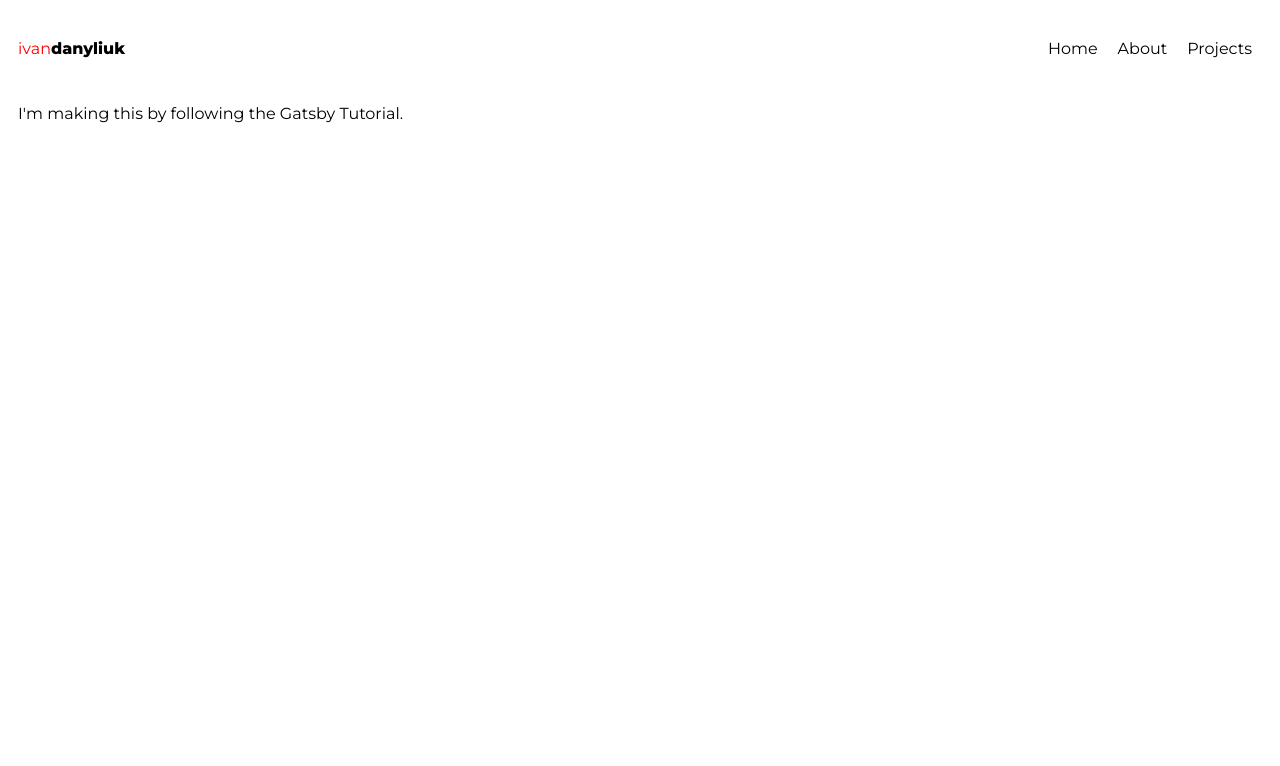
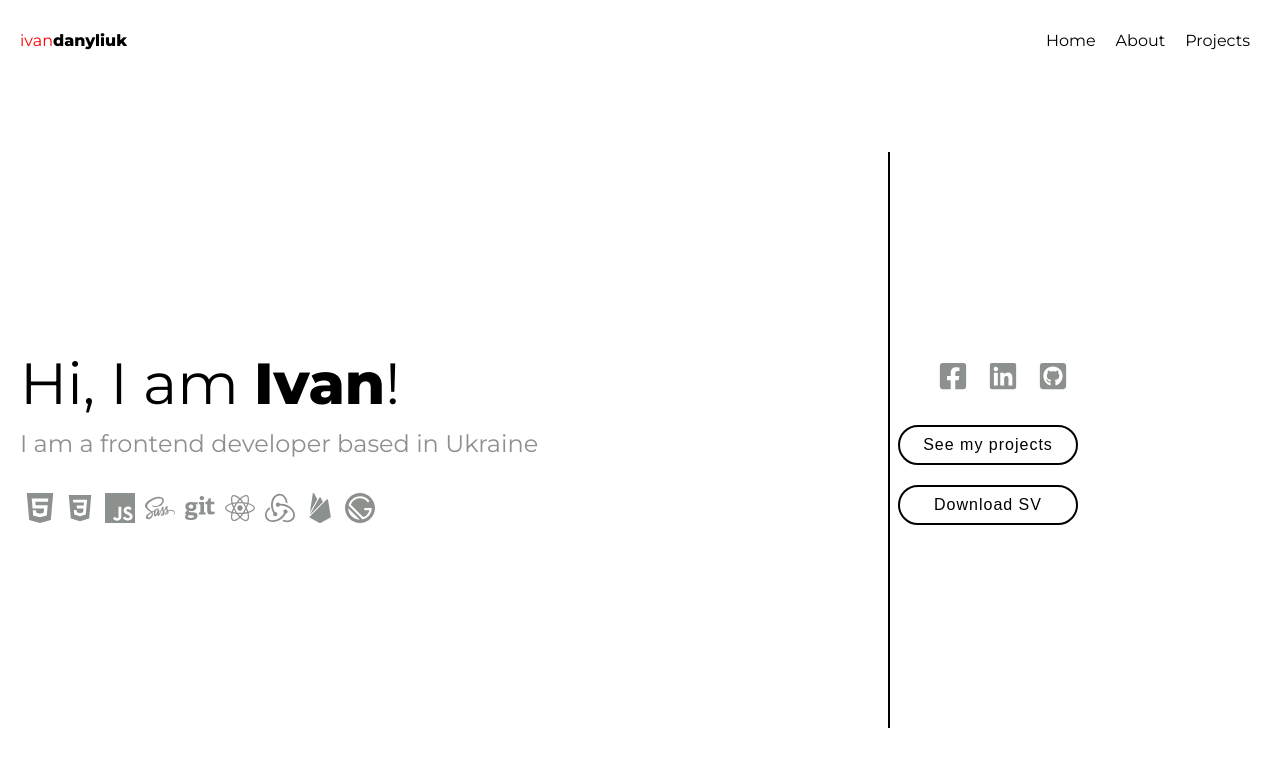
Before and after one commit to IvanDanyliuk/portfolio-gatsbyjs, a Gatsby site: page / in a window 1280 px wide. Built offline with nearby package versions, Linux system fonts and the light colour scheme; Gatsby itself is replaced by a stand-in of ours.

Commit message:
added new components

```diff
--- /dev/null
+++ b/gatsby-browser.js
@@ -0,0 +1 @@
+import './styles.css';
--- a/package.json
+++ b/package.json
@@ -16,8 +16,13 @@
   },
   "dependencies": {
     "@fontsource/montserrat": "^4.4.5",
+    "@fortawesome/fontawesome-svg-core": "^1.2.35",
+    "@fortawesome/free-brands-svg-icons": "^5.15.3",
+    "@fortawesome/free-solid-svg-icons": "^5.15.3",
+    "@fortawesome/react-fontawesome": "^0.1.14",
     "@mdx-js/mdx": "^1.6.22",
     "@mdx-js/react": "^1.6.22",
+    "@react-icons/all-files": "^4.1.0",
     "babel-plugin-styled-components": "^1.13.1",
     "gatsby": "^3.8.1",
     "gatsby-plugin-gatsby-cloud": "^2.8.1",
@@ -29,6 +34,7 @@
     "gatsby-transformer-sharp": "^3.8.0",
     "react": "^17.0.1",
     "react-dom": "^17.0.1",
+    "react-icons": "^4.2.0",
     "styled-components": "^5.3.0"
   }
 }
--- a/src/components/Layout.js
+++ b/src/components/Layout.js
@@ -22,7 +22,8 @@ export default Layout;
 
 const Header = styled.header`
   position: relative;
-  padding: 0 10px;
+  margin: 0;
+  padding: 0 20px;
   width: 100%;
   font-family: 'Montserrat';
   box-sizing: border-box;
@@ -30,7 +31,8 @@ const Header = styled.header`
 `;
 const MainContent = styled.main`
   position: relative;
-  padding: 0 10px;
+  margin: 0;
+  padding: 0 20px;
   width: 100%;
   font-family: 'Montserrat';
   box-sizing: border-box;
--- /dev/null
+++ b/src/components/MainPage/Skills.js
@@ -0,0 +1,46 @@
+import React from 'react';
+import styled from "styled-components";
+import { ImHtmlFive } from "@react-icons/all-files/im/ImHtmlFive";
+import { IoLogoCss3 } from "@react-icons/all-files/io/IoLogoCss3";
+import { SiJavascript } from "@react-icons/all-files/si/SiJavascript";
+import { FaSass } from "@react-icons/all-files/fa/FaSass";
+import { FaGit } from "@react-icons/all-files/fa/FaGit";
+import { FaReact } from "@react-icons/all-files/fa/FaReact";
+import { SiRedux } from "@react-icons/all-files/si/SiRedux";
+import { SiFirebase } from "@react-icons/all-files/si/SiFirebase";
+import { SiGatsby } from "@react-icons/all-files/si/SiGatsby";
+
+
+const Skills = () => {
+    const skills = [<ImHtmlFive />, <IoLogoCss3 />, <SiJavascript />, <FaSass />, <FaGit />, <FaReact />, <SiRedux />, <SiFirebase />, <SiGatsby />];
+    return (
+        <SkillsBody>
+            {skills.map((skill, index) => <li key={index}>{skill}</li>)}
+        </SkillsBody>
+    );
+};
+
+
+const SkillsBody = styled.ul`
+    margin: 0;
+    padding: 0;
+    display: flex;
+    color: rgb(141, 145, 141);
+
+    li {
+
+        svg {
+            padding: 5px;
+            font-size: 30px;
+        }
+        &:hover {
+            color: rgb(0, 0, 0);
+            transition: all .3s ease-in;
+        }
+    }
+
+
+`;
+
+
+export default Skills;
--- /dev/null
+++ b/src/components/MainPage/SocialMediaList.js
@@ -0,0 +1,51 @@
+import React from 'react';
+import styled from 'styled-components';
+import {FaFacebookSquare} from '@react-icons/all-files/fa/FaFacebookSquare';
+import {FaLinkedin} from '@react-icons/all-files/fa/FaLinkedin';
+import {FaGithubSquare} from '@react-icons/all-files/fa/FaGithubSquare';
+
+
+const SocialMediaList = () => {
+    const media = [
+        {
+            element: <FaFacebookSquare />,
+            path: 'https://www.facebook.com/ivan.a.danyliuk/'
+        },
+        {
+            element: <FaLinkedin />,
+            path: 'https://www.linkedin.com/in/ivan-danyliuk/'
+        },
+        {
+            element: <FaGithubSquare />,
+            path: 'https://github.com/IvanDanyliuk'
+        }
+    ];
+    return (
+        <SocialMedia>
+            {media.map((icon, index) => <li key={index}>
+                                            <SocialMediaLink href={icon.path} target={'_blank'}>
+                                                {icon.element}
+                                            </SocialMediaLink>
+                                        </li>)}
+        </SocialMedia>
+    );
+};
+
+
+const SocialMedia = styled.ul`
+    display: flex;
+`;
+
+const SocialMediaLink = styled.a`
+    padding: 10px;
+    font-size: 30px;
+    color: rgb(141, 145, 141);
+    transition: all .3s ease-in;
+
+    &:hover {
+        color: rgb(0, 0, 0);
+    }
+`;
+
+
+export default SocialMediaList;
--- a/src/components/Navbar/Navbar.js
+++ b/src/components/Navbar/Navbar.js
@@ -90,7 +90,7 @@ const MenuBtn = styled.div`
 
 const Menu = styled.ul`
     display: flex;
-    height: 100%;
+    height: 90vh;
     justify-content: flex-end;
     align-items: center;
     box-sizing: border-box;
--- a/src/components/Navbar/NavbarLinks.js
+++ b/src/components/Navbar/NavbarLinks.js
@@ -15,9 +15,10 @@ const NavbarLinks = () => {
 
 
 const NavLink = styled.li`
-    padding: 20px 10px;
+    padding: 0 10px;
     font-size: 16px;
     list-style: none;
+    box-sizing: border-box;
     a {
         text-decoration: none;
         color: rgb(0, 0, 0);
@@ -29,6 +30,7 @@ const NavLink = styled.li`
     }
 
     @media (max-width: 768px) {
+        padding: 20px 10px;
         font-size: 26px;
     }
 `;
--- /dev/null
+++ b/src/components/UI/Button.js
@@ -0,0 +1,23 @@
+import React from 'react';
+import styled from 'styled-components';
+
+
+const Button = props => <BtnBody
+                            type={'button'}
+                            onClick={props.onClick}
+                        >
+                            {props.title}
+                        </BtnBody>;
+
+const BtnBody = styled.button`
+    width: 180px;
+    height: 40px;
+    border: 2px solid rgb(0, 0, 0);
+    border-radius: 20px;
+    font-size: 16px;
+    letter-spacing: 1px;
+    background: transparent;
+`;
+
+
+export default Button;
--- a/src/pages/index.js
+++ b/src/pages/index.js
@@ -1,13 +1,92 @@
 import * as React from "react";
+import styled from "styled-components";
 import Layout from "../components/Layout";
+import Skills from "../components/MainPage/Skills";
+import SocialMediaList from "../components/MainPage/SocialMediaList";
+import Button from '../components/UI/Button';
 
 
 const IndexPage = () => {
+
     return (
         <Layout pageTitle="Home Page">
-            <p>I'm making this by following the Gatsby Tutorial.</p>
+            <MainPage>
+                <Introduction>
+                      <h1>Hi, I am <span>Ivan</span>!</h1>
+                      <h2>I am a frontend developer based in Ukraine</h2>
+                      <Skills />
+                </Introduction>
+                <Cta>
+                    <SocialMediaList />
+                    <BtnGroup>
+                        <Button title={'See my projects'} onClick={() => alert('Yo!')} />
+                        <Button title={'Download SV'} onClick={() => alert('Yo!')} />
+                    </BtnGroup>
+                </Cta>
+            </MainPage>
         </Layout>
     );
 };
 
+
+const MainPage = styled.section`
+    position: relative;
+    width: 100%;
+    height: 90vh;
+    display: flex;
+    box-sizing: border-box;
+    overflow: hidden;
+`;
+
+const Introduction = styled.div`
+    position: relative;
+    width: 70%;
+    height: 100%;
+    display: flex;
+    flex-direction: column;
+    justify-content: center;
+    h1 {
+        margin: 0 0 10px 0;
+        font-size: 58px;
+        font-weight: 400;
+        span {
+            font-weight: 700;
+        }
+    }
+    h2 {
+        margin: 0 0 30px 0;
+        font-weight: 400;
+        color: rgb(141, 145, 141);
+    }
+
+
+`;
+
+const Cta = styled.div`
+    position: relative;
+    width: 30%;
+    height: 100%;
+    display: flex;
+    flex-direction: column;
+    justify-content: center;
+
+    ::before {
+        content: '';
+        position: absolute;
+        width: 2px;
+        height: 80%;
+        background: rgb(0, 0, 0);
+    }
+`;
+
+const BtnGroup = styled.div`
+    display: flex;
+    flex-direction: column;
+
+    button {
+        margin: 10px;
+    }
+`;
+
+
 export default IndexPage;
--- /dev/null
+++ b/styles.css
@@ -0,0 +1,9 @@
+body {
+    margin: 0;
+}
+li {
+    list-style: none;
+}
+a {
+    text-decoration: none;
+}
```
Also changed, not shown: 1 other file.
